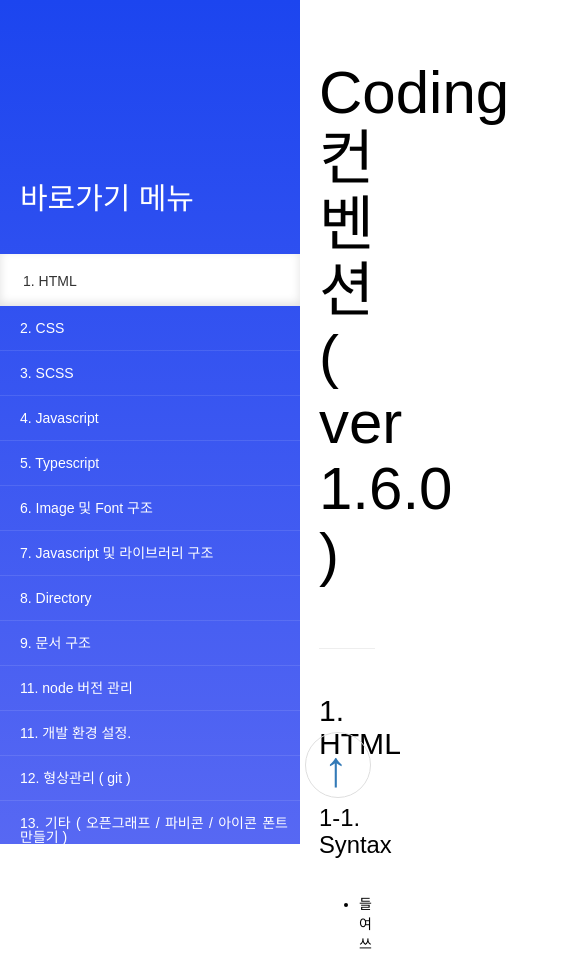
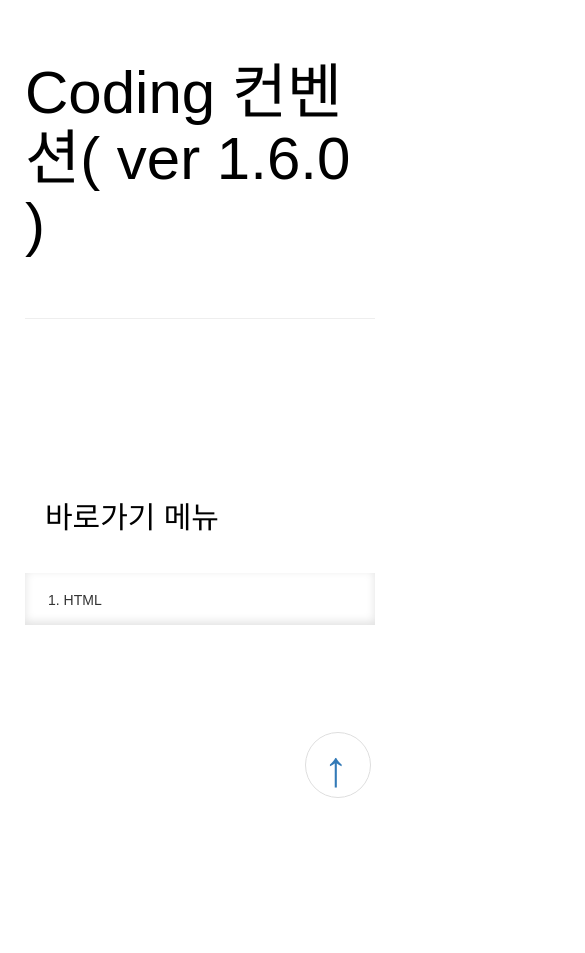
Before and after one commit to uxicode/guide, a website: page index.html in a window 390 px wide. Shown: the top 953 px of the page, 585 px wide, since content can reach past the window. Drawn offline with Linux system fonts and the light colour scheme; a web font is replaced by a local one.

Commit message:
layout 수정

```diff
--- a/index.html
+++ b/index.html
@@ -19,7 +19,12 @@
     .aver-table{width: 100%;margin-top:100px;text-align:center;border-top:2px solid #dedede;}
     .aver-table th{text-align:center;}
     .blind{  visibility: hidden; position: absolute; font-size: 0; width: 0; height: 0; line-height: 0;}
-    .container{margin:0 0 180px 304px;}
+    .container{margin:0 0 180px 230px;}
+    .side-bar{position:fixed;left:0;top:0;width:220px;height:100vh;overflow-y:scroll;color: #fff;background:linear-gradient(0deg,#5768f3,#1c45ef);}
+    @media (max-width:480px) {
+        .side-bar{left:-220px;}
+        .container{margin:0 0 180px 10px;}
+    }
 </style>
 <script src="./docs/jquery-1.10.2.min.js">//</script>
 </head>
@@ -2900,7 +2905,7 @@ const store = new Vuex.Store({ ...options })</code></pre><h4 id="vuexstore-생
 
         let titleMenus=$('h2');
         let len=titleMenus.length;
-        let result='<div style="position:fixed;left:0;top:0;width:300px;height:100vh;overflow-y:scroll;color: #fff;background:linear-gradient(0deg,#5768f3,#1c45ef);"><p style="margin-top:177px;padding: 0 20px;font-size:30px;">바로가기 메뉴</p>';
+        let result='<div style="side-bar"><p style="margin-top:177px;padding: 0 20px;font-size:30px;">바로가기 메뉴</p>';
         for(i=0;i<len;i++){
            result+= '<a class="btn-shortcut" href="#'+titleMenus.eq(i).attr('id')+'" data-index="'+i+'" >'+titleMenus.eq(i).text()+'</a>';
         }
```
Also changed, not shown: gulpfile.babel.js (+7 -2 lines).
